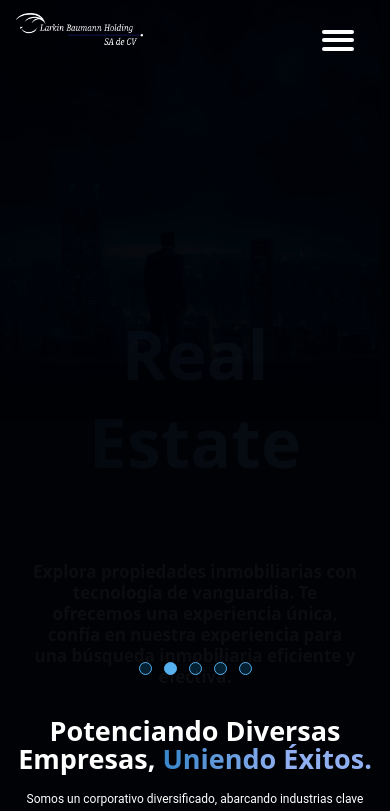
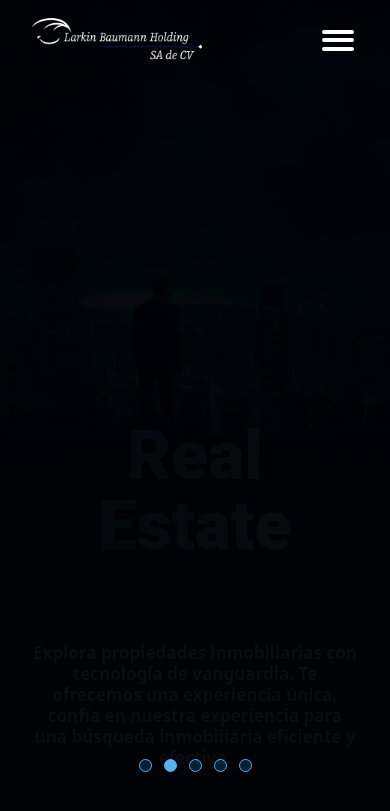
Before and after one commit to LarkinBaumann/larkinholding, a Next.js app: page / in a window 390 px wide. Shown: the top 811 px of the page. Built offline with nearby package versions, Linux system fonts and the light colour scheme.

Commit message:
Update Hero and Navbar components

```diff
--- a/src/components/Hero/Hero.jsx
+++ b/src/components/Hero/Hero.jsx
@@ -23,15 +23,15 @@ const variantsp = {
   return (
     <div className='w-full h-full relative overflow-hidden'>
 <ShadowAcerca/>
-    <div className='w-full h-[1190px] flex flex-col  px-4 lg:px-14 max-w-[1444px] mx-auto min-w-sm  '>
+    <div className='w-full h-full lg:h-[1190px] flex flex-col  px-4 lg:px-14 max-w-[1444px] mx-auto min-w-sm gap-[54px]  '>
 
-    <div className='w-full h-full flex flex-col justify-end lg:justify-center items-center lg:items-start gap-[23px]'>
+    <div className='w-full h-[82vh] lg:h-full flex flex-col justify-end lg:justify-center items-center lg:items-start gap-[23px] '>
       <Image src='/assets/logoHero.png' alt="hero" width={1000} height={1000} className='hidden lg:flex w-[497px]' />
      {
       console.log(heroImage)
 }
 <motion.h2
-  className={`${heroImage == 1 ? "w-[280px] lg:w-[656px] text-[68px] lg:text-8xl": heroImage == 2?" w-[500px] lg:w-[656px] text-[60px] lg:text-8xl leading-[80.55px]" : "w-[280px] lg:w-[356px]"} h-[180px] text-center lg:text-start lg:h-[195px] text-white font-roboto text-[68px] lg:text-8xl font-bold leading-[87.55px] titulo2`}
+  className={`${heroImage == 1 ? "w-[280px] lg:w-[656px] text-[68px] lg:text-8xl": heroImage == 2?" w-[500px] lg:w-[656px] text-[60px] lg:text-8xl leading-[80.55px]" : "w-[280px] lg:w-[356px]"} h-[150px] text-center lg:text-start lg:h-[195px] text-white font-header text-[68px] lg:text-8xl font-extrabold lg:font-bold leading-[70px] lg:leading-[87.55px] titulo2 `}
   initial="hidden"
   animate="visible"
   variants={variants}
@@ -50,7 +50,7 @@ const variantsp = {
   {traduccion.hero.descripcion[heroImage]}
 </motion.p>
 
-<div className='w-full lg:hidden flex flex-row justify-center items-center gap-3'>
+<div className='w-full lg:hidden flex flex-row justify-center items-center gap-3 mt-4'>
 
 
   {
--- a/src/components/Navbar/Navbar.jsx
+++ b/src/components/Navbar/Navbar.jsx
@@ -204,11 +204,11 @@ function Navbar({}) {
               initial="hidden"
               animate="visible"
               variants={variantsLogo}
-              className="w-full h-full"
+              className="w-full h-full items-center flex"
               >
 
             <Image src="/assets/logonav.png" width={1000} height={1000} alt='logo'
-            className="w-[127px] h-[60px] object-contain"
+            className="w-[170px] h-[45px] object-contain ml-4"
             />
               </motion.div>
         </div>{/*
--- a/src/pages/index.js
+++ b/src/pages/index.js
@@ -59,12 +59,12 @@ const inter = Inter({ subsets: ["latin"] });
             alt="hero"
             fill={true}
             quality={100}
-            className="w-full h-[50vh] lg:h-full absolute object-cover -z-10"
-            style={{ objectPosition: heroImage == '0'?'-240px center':
-                 heroImage == '1'? "-370px center":
-                 heroImage == '2'? "-220px center":
-                 heroImage == '3'? "-280px center":
-                 heroImage == '4'&& "-200px center"
+            className="w-full h-[60vh] lg:h-full absolute object-cover -z-10"
+            style={{ objectPosition: heroImage == '0'?'-350px center':
+                 heroImage == '1'? "-485px center":
+                 heroImage == '2'? "-300px center":
+                 heroImage == '3'? "-400px center":
+                 heroImage == '4'&& "-350px center"
                 }}
           />
           <Navbar />
```
